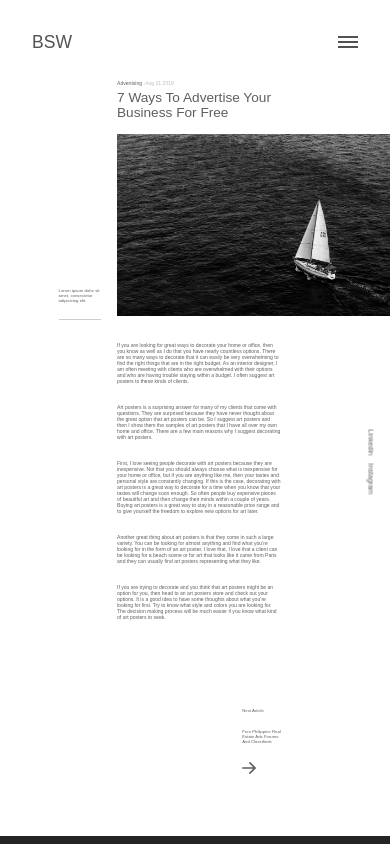
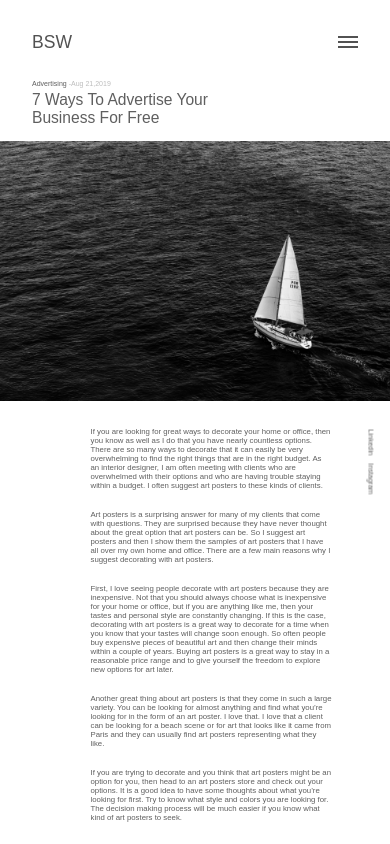
Before and after one commit to milosostojic95/yachting, a website built with webpack: page src/blog.html in a window 390 px wide. Shown: the top 844 px of the page. Built offline with nearby package versions, Linux system fonts and the light colour scheme; a web font is replaced by a local one.

Commit message:
Added resposive to blog page

```diff
--- a/src/scss/blogpage/section/_blog-main.scss
+++ b/src/scss/blogpage/section/_blog-main.scss
@@ -2,17 +2,52 @@ main {
   display: flex;
   justify-content: flex-end;
 
+  @include breakpoint (mobile) {
+    justify-content: flex-start;
+  }
+
+  @include breakpoint (smallTablet) {
+    justify-content: flex-end;
+  }
+
   section {
     flex-basis: 70%;
+
+    @include breakpoint (mobile) {
+      flex-basis: 100%;
+    }
+
+    @include breakpoint (smallTablet) {
+      flex-basis: 70%;
+    }
 
     .blog-heading {
       margin-top: 7vw;
 
+      @include breakpoint (mobile) {
+        padding: 0 0 0 2rem;
+      }
+
+      @include breakpoint (smallTablet) {
+        padding: 0;
+      }
+
       h4 {
-        font-size: 1.3vw;
         color: $blogSmallHeading;
         font-weight: 500;
         font-family: $headingFontFamily;
+
+        @include breakpoint (mobile) {
+          font-size: 1.8vw;
+        }
+
+        @include breakpoint (smallTablet) {
+          font-size: 1.5vw;
+        }
+
+        @include breakpoint (tablet) {
+          font-size: 1.3vw;
+        }
 
         span {
           color: $blogHeadingSpan;
@@ -25,6 +60,18 @@ main {
         color: $blogSmallHeading;
         font-family: $headingFontFamily;
         font-weight: 500;
+
+        @include breakpoint (mobile) {
+          font-size: 4vw;
+        }
+
+        @include breakpoint (smallTablet) {
+          font-size: 3.7vw;
+        }
+
+        @include breakpoint (tablet) {
+          font-size: 3.5vw;
+        }
       }
     }
 
@@ -43,6 +90,14 @@ main {
         font-family: $bodyFontFamily;
         font-weight: 400;
         font-size: 1.1vw;
+
+        @include breakpoint (mobile) {
+          display: none;
+        }
+
+        @include breakpoint (smallTablet) {
+          display: block;
+        }
       }
 
       img{
@@ -55,12 +110,35 @@ main {
       width: 60%;
       margin: 3vw 0 15vw 0;
 
+      @include breakpoint (mobile) {
+        width: 70%;
+        padding: 0 0 0 2rem;
+        margin: 3vw auto;
+      }
+
+      @include breakpoint (smallTablet) {
+        width: 60%;
+        padding: 0;
+        margin: 3vw 0 15vw 0;
+      }
+
       p{
         padding: 10px 0;
-        font-size: 1.3vw;
         font-family: $bodyFontFamily;
         font-weight: 400;
         color: $blogText;
+
+        @include breakpoint (mobile) {
+          font-size: 2vw;
+        }
+
+        @include breakpoint (smallTablet) {
+          font-size: 1.5vw;
+        }
+
+        @include breakpoint (tablet) {
+          font-size: 1.3vw;
+        }
       }
 
       .next-blog {
@@ -75,6 +153,18 @@ main {
             font-family: $headingFontFamily;
             font-weight: 500;
             font-size: 1.1vw;
+
+            @include breakpoint (mobile) {
+              font-size: 2vw;
+            }
+
+            @include breakpoint (smallTablet) {
+              font-size: 1.5vw;
+            }
+
+            @include breakpoint (tablet) {
+              font-size: 1.3vw;
+            }
           }
 
           p {
@@ -82,9 +172,20 @@ main {
             font-family: $bodyFontFamily;
             font-weight: 400;
             padding: 16px 0;
+
+            @include breakpoint (mobile) {
+              font-size: 1.7vw;
+            }
+
+            @include breakpoint (smallTablet) {
+              font-size: 1.5vw;
+            }
+
+            @include breakpoint (tablet) {
+              font-size: 1.3vw;
+            }
           }
         }
-
       }
     }
   }
```
